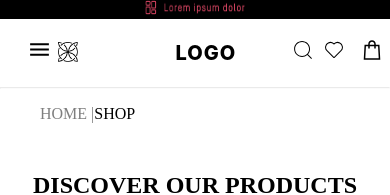
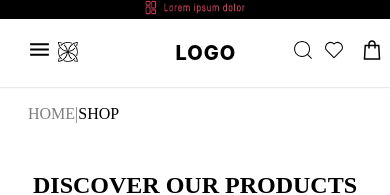
Before and after one commit to rajeshsarkar95/Appscrip-Rajesh-Sarkar, a Next.js app: page / in a window 390 px wide. Shown: the top 195 px of the page. Built offline with nearby package versions, Linux system fonts and the light colour scheme; no server answers; a web font is replaced by a local one.

Commit message:
all code commit

```diff
--- a/src/app/Components/Discoverpage/discover_page.css
+++ b/src/app/Components/Discoverpage/discover_page.css
@@ -36,13 +36,14 @@
   display: flex;
   flex-direction: row;
   align-items: center;
-  margin: 0;
-  padding: 0;
 }
 @media (max-width: 768px) {
   .dic_container {
     margin-top: 33px;
     height: auto;
+  }
+  .home_shop{
+    margin-left: -12px;
   }
   .discover_p {
     font-size: 1rem;
--- a/src/app/Components/Discoverpage/page.js
+++ b/src/app/Components/Discoverpage/page.js
@@ -6,7 +6,7 @@ function discover_page() {
   return (
     <>
     <div className="home_shop">
-     <dir style={{opacity:"0.5"}} >HOME |</dir>
+     <dir style={{opacity:"0.5"}} >HOME|</dir>
       <div>SHOP</div>
     </div>
      <div className="dic_container">
```
